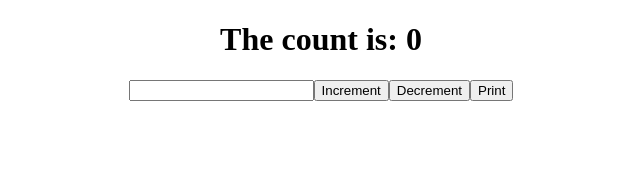
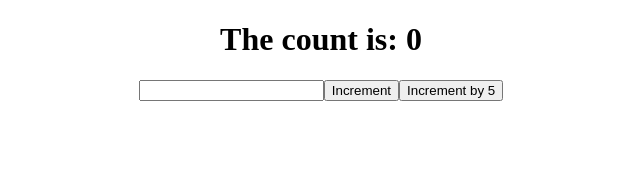
Before and after one commit to Cristian-Nass/chat-rooms-react-redux, a React (Create React App) app: page / in a window 1280 px wide. Shown: the top 170 px of the page, without its empty margins (319-959 px from the left). Built offline with nearby package versions, Linux system fonts and the light colour scheme.

Commit message:
send data from dispatch

```diff
--- a/src/App.tsx
+++ b/src/App.tsx
@@ -1,6 +1,6 @@
 import React, {useState} from 'react';
 import {useDispatch, useSelector} from "react-redux";
-import {increment, decrement} from "./store/store";
+import {increment, incrementBy} from "./store/store";
 import './App.css';
 
 function App() {
@@ -14,8 +14,7 @@ function App() {
       <h1> The count is: {count}</h1>
       <input type="text" onChange={(e) => setContext(e.target.value)}></input>
       <button onClick={() => dispatch(increment())}> Increment </button>
-      <button onClick={() => dispatch(decrement())}> Decrement </button>
-      <button onClick={() => console.log(context)}> Print </button>
+      <button onClick={() => dispatch(incrementBy(5))}> Increment by 5 </button>
     </div>
   );
 }
--- a/src/store/store.ts
+++ b/src/store/store.ts
@@ -10,10 +10,10 @@ const counterSlice = createSlice({
   initialState: 0,
   reducers: {
     increment: state =>  state += 1,
-    decrement: state =>  state -= 1,
+    incrementBy: (state, action) => state += action.payload
   }
 });
 
-export const {increment, decrement} = counterSlice.actions;
+export const {increment, incrementBy} = counterSlice.actions;
 
 export default counterSlice.reducer;
```
